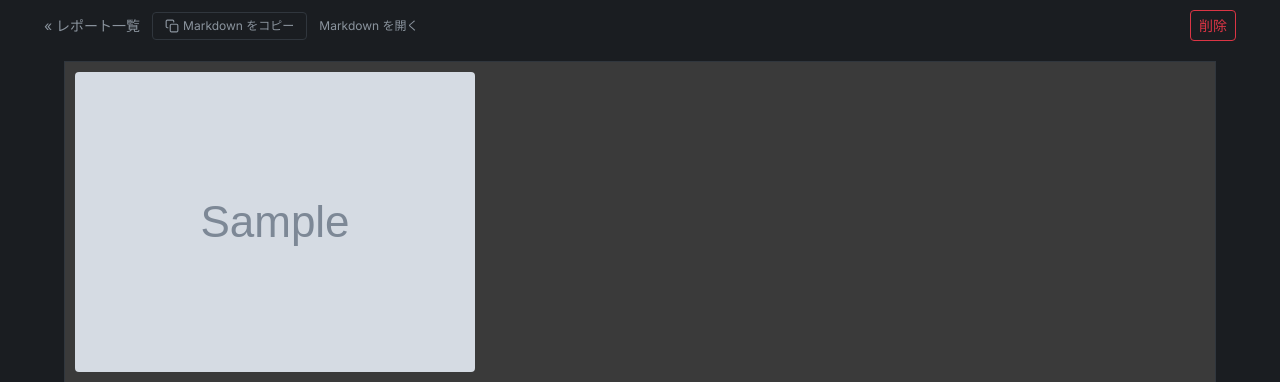
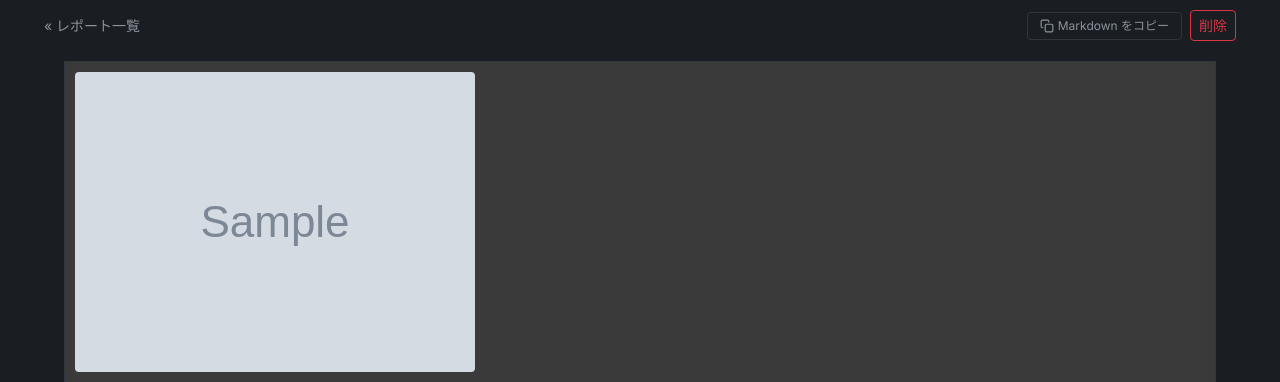
Before and after one commit to oTAMAKOo/UniModules.SendReportServer, a FastAPI app: template app/templates/report_detail.html in a window 1280 px wide. Shown: the part 57-439 px from the top of the page. Run offline with FastAPI, Linux system fonts and the light colour scheme; the template is opened without the code that fills it: most values are stand-ins (such as "Sample title", 1, 10 or a date in 2020); grey boxes marked "Sample" are stand-in pictures; parts of the project's set-up code (start-up, migrations or seed data) failed here and were passed over.

Commit message:
レポート詳細: 「Markdown を開く」を削除し、コピーボタンを削除ボタンの隣へ移動
Co-Authored-By: Claude Fable 5.1 <noreply@anthropic.com>

```diff
--- a/app/templates/report_detail.html
+++ b/app/templates/report_detail.html
@@ -188,19 +188,18 @@
 {% endblock %}
 {% block content %}
 <div class="page-header" style="justify-content: space-between;">
-    <div style="display:flex; align-items:center; gap:12px;">
-        <a class="page-header-back" href="{{ PREFIX }}/list">&laquo; レポート一覧</a>
+    <a class="page-header-back" href="{{ PREFIX }}/list">&laquo; レポート一覧</a>
+    <div style="display:flex; align-items:center; gap:8px;">
         <button type="button" class="copy-btn" style="margin:0;" data-md-url="{{ PREFIX }}/api/reports/{{ report.id }}.md"
                 onclick="copyMarkdown(this)" title="Claude に貼り付けられる Markdown 形式でレポート全文をコピー">
             <svg width="14" height="14" viewBox="0 0 24 24" fill="none" stroke="currentColor" stroke-width="2" stroke-linecap="round" stroke-linejoin="round"><rect x="9" y="9" width="13" height="13" rx="2"/><path d="M5 15H4a2 2 0 0 1-2-2V4a2 2 0 0 1 2-2h9a2 2 0 0 1 2 2v1"/></svg>
             <span class="copy-label">Markdown をコピー</span>
         </button>
-        <a class="page-header-back" href="{{ PREFIX }}/api/reports/{{ report.id }}.md" target="_blank" rel="noopener" style="font-size:12px;">Markdown を開く</a>
+        <form method="post" action="{{ PREFIX }}/delete/{{ report.id }}" onsubmit="return confirm('このレポートを削除しますか？')" style="margin:0;">
+            <input type="hidden" name="csrf_token" value="{{ csrf_token }}">
+            <button type="submit" class="btn btn-outline-danger btn-sm">削除</button>
+        </form>
     </div>
-    <form method="post" action="{{ PREFIX }}/delete/{{ report.id }}" onsubmit="return confirm('このレポートを削除しますか？')">
-        <input type="hidden" name="csrf_token" value="{{ csrf_token }}">
-        <button type="submit" class="btn btn-outline-danger btn-sm">削除</button>
-    </form>
 </div>
 <div class="detail-well">
     <div>
```
Also changed, not shown: docs/claude_integration.md (+1 -1 lines).
